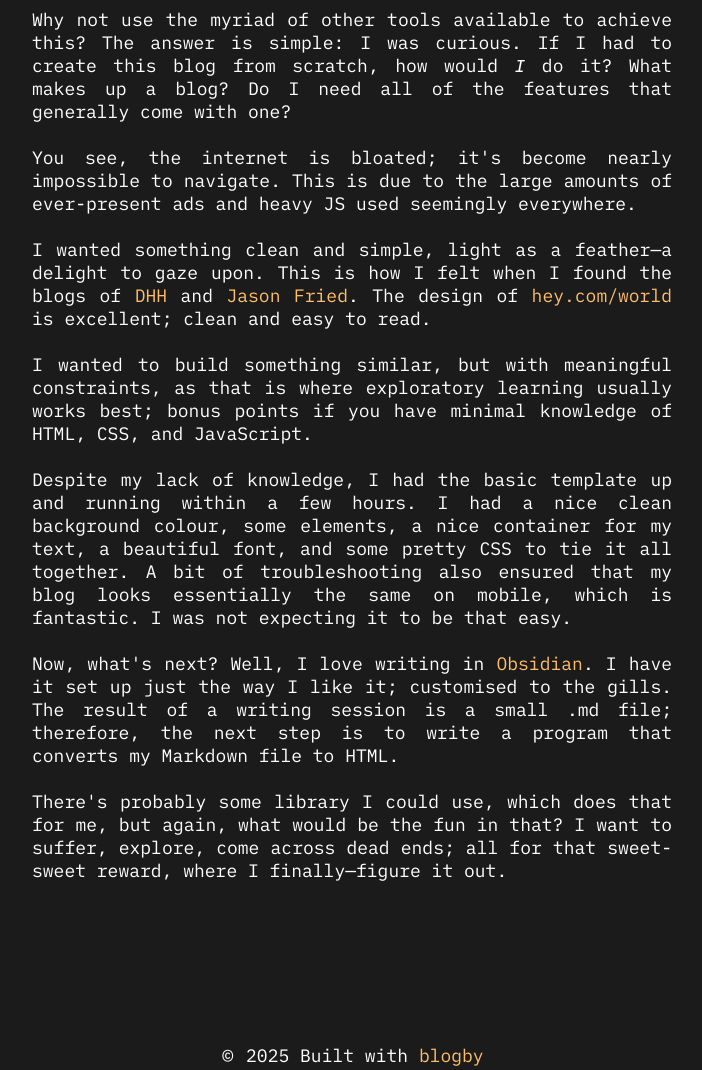
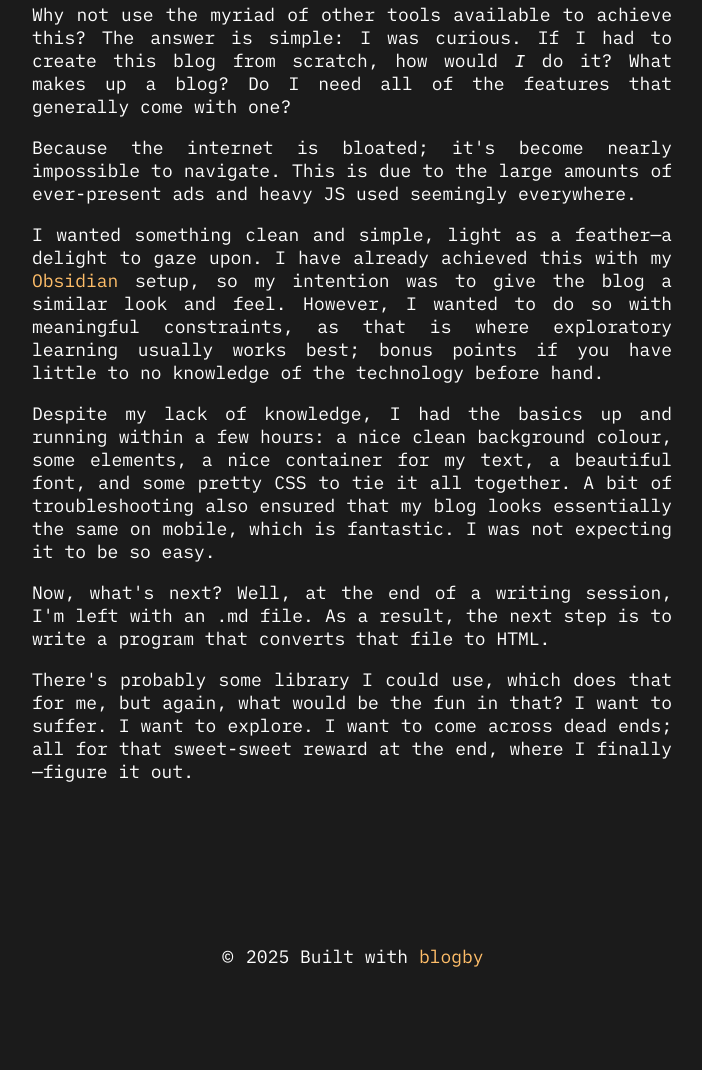
Before and after one commit to bcionescu/blogby, a plain HTML site: page posts/why-would-you-reinvent-the-wheel/index.html in a window 1280 px wide. Shown: the part 633-1703 px from the top of the page, without its empty margins (288-990 px from the left). After the commit the page ends 1637 px from the top, so only its background shows below. Drawn offline with Linux system fonts and the light colour scheme; a web font is replaced by a local one.

Commit message:
Initial commit

```diff
--- a/css/styles.css
+++ b/css/styles.css
@@ -1,27 +1,18 @@
-/* Regular font */
 @font-face {
-	/* font-family: 'JetBrainsMono'; */
-	/* src: url('../fonts/JetBrainsMono-Regular.woff2') format('woff2'); */
 	font-family: 'iAWriterMono';
 	src: url('../fonts/iAWriterMonoS-Regular.woff2') format('woff2');
 	font-weight: normal;
 	font-style: normal;
 }
 
-/* Bold font */
 @font-face {
-	/* font-family: 'JetBrainsMono'; */
-	/* src: url('../fonts/JetBrainsMono-Bold.woff2') format('woff2'); */
 	font-family: 'iAWriterMono';
 	src: url('../fonts/iAWriterMonoS-Bold.woff2') format('woff2');
 	font-weight: bold;
 	font-style: normal;
 }
 
-/* Italic font */
 @font-face {
-	/* font-family: 'JetBrainsMono'; */
-	/* src: url('../fonts/JetBrainsMono-Italic.woff2') format('woff2'); */
 	font-family: 'iAWriterMono';
 	src: url('../fonts/iAWriterMonoS-Italic.woff2') format('woff2');
 	font-weight: normal;
@@ -34,12 +25,10 @@ body {
 	margin: 0;
 	display: flex;
 	flex-direction: column;
-	/* background-color: #181725; */
 	background-color: #1B1B1B;
 	color: white;
 	font-family: 'iAWriterMono', monospace;
 	font-size: 18px;
-	/* This affects normal text like <p> */
 }
 
 .dateread {
@@ -54,10 +43,6 @@ p {
 
 h1 {
 	font-size: 69px;
-	/* color: #FFBE69; */
-	/* Larger heading size */
-	/* margin-bottom: 1rem; */
-	/* Optional: space below heading */
 }
 
 h2 {
@@ -65,22 +50,11 @@ h2 {
 	color: #FFBE69;
 }
 
-h4 {
-	/* color: #FFBE69 */
-}
-
 .post-preview {
-	/* border: 2px solid #1f1f24; */
-	border: 2px solid grey;
-	/* color and thickness of the border */
+	border: 2px solid rgba(128, 128, 128, 0.5);
 	border-radius: 12px;
-	/* controls roundness of the corners */
 	padding: 35px;
-	/* space inside the border */
 	margin: 16px 0;
-	/* optional: space outside the border */
-	/* background-color: #fff; */
-	/* optional: background color */
 }
 
 .post-preview a {
@@ -107,7 +81,6 @@ a.body-link {
 	position: absolute;
 	top: 1rem;
 	left: 1.5rem;
-	/* color: #DEDAF2; */
 	color: white;
 	text-decoration: none;
 	font-size: 16px;
@@ -116,7 +89,6 @@ a.body-link {
 
 .top-center-link {
 	position: absolute;
-	/* or fixed, depending on context */
 	top: 1rem;
 	left: 50%;
 	transform: translateX(-50%);
@@ -149,7 +121,6 @@ a.read-more-link {
 
 footer {
 	text-align: center;
-	/* background-color: #333; */
 	color: white;
 	padding: 1rem;
 	margin-top: 2rem;
@@ -187,9 +158,7 @@ footer p {
 	.top-center-link {
 		position: absolute;
 		left: auto;
-		/* Clear the previous centering */
 		right: 1.5rem;
-		/* Align close to the right edge */
 		transform: none;
 	}
 
@@ -200,10 +169,6 @@ footer p {
 
 	h1 {
 		font-size: 45px;
-		/* color: #FFBE69; */
-		/* Larger heading size */
-		/* margin-bottom: 1rem; */
-		/* Optional: space below heading */
 	}
 
 }
@@ -226,18 +191,12 @@ footer p {
 	.top-center-link {
 		position: absolute;
 		left: auto;
-		/* Clear the previous centering */
 		right: 1.5rem;
-		/* Align close to the right edge */
 		transform: none;
 	}
 
 	h1 {
 		font-size: 38px;
-		/* color: #FFBE69; */
-		/* Larger heading size */
-		/* margin-bottom: 1rem; */
-		/* Optional: space below heading */
 	}
 
 	h2 {
--- a/posts/why-would-you-reinvent-the-wheel/index.html
+++ b/posts/why-would-you-reinvent-the-wheel/index.html
@@ -4,7 +4,7 @@
 <head>
 	<meta charset="UTF-8">
 	<meta name="viewport" content="width=device-width, initial-scale=1.0">
-	<title>Why Would You Reinvent The Wheel?- bcionescu.com</title>
+	<title>Why Would You Reinvent The Wheel? - bcionescu.com</title>
 	<link rel="stylesheet" href="/css/styles.css">
 </head>
 
@@ -15,62 +15,35 @@
 	<div class="container">
 		<br><br>
 		<center>
-			<!-- <h4 style="margin-bottom: 0;">May 15, 2025</h4> -->
 			<br><br>
 			<h1 style="margin-top: 0;">Why Would You Reinvent The Wheel?</h1>
 		</center>
-		<b><br>
-			<p>May 15, 2025</p>
-		</b>
-		<p>It is a fair question. Why <i>would</i> you do that? For example, this blog, which you are currently looking at,
-			was
-			designed from scratch using HTML, CSS, and a sprinkling of vanilla JS—that's it!
-			<br><br>
-			Why not use the myriad of other tools available to achieve this? The answer is simple: I was curious. If I had to
-			create this blog from scratch, how would <i>I</i> do it? What makes up a blog? Do I need all of the features that
-			generally come with one?
-			<br><br>
-			You see, the internet is bloated; it's become nearly impossible to navigate. This is due to the large amounts of
-			ever-present ads and heavy JS used seemingly everywhere.
-			<br><br>
-			I wanted something clean and simple, light as a feather—a delight to gaze upon. This is how I felt when I found
-			the blogs of <a href="https://world.hey.com/dhh" class="body-link" target="_blank"
-				rel="noopener noreferrer">DHH</a> and <a href="https://world.hey.com/jason" class="body-link" target="_blank"
-				rel="noopener noreferrer">Jason Fried</a>. The design of <a href="https://www.hey.com/world/" class="body-link"
-				target="_blank" rel="noopener noreferrer">hey.com/world</a> is excellent; clean and easy to
-			read.
-			<br><br>
-			I wanted to build something similar, but with meaningful constraints, as that is where exploratory learning
-			usually works best; bonus points if you have minimal knowledge of HTML, CSS, and JavaScript.
-			<br><br>
-			Despite my lack of knowledge, I had the basic template up and running within a few hours. I had a nice clean
-			background colour, some elements, a nice container for my text, a beautiful font, and some pretty CSS to tie it
-			all together. A bit of troubleshooting also ensured that my blog looks essentially the same on mobile, which is
-			fantastic. I was not expecting it to be that easy.
-			<br><br>
-			Now, what's next? Well, I love writing in <a href="https://obsidian.md" class="body-link" target="_blank"
-				rel="noopener noreferrer">Obsidian</a>. I have it set up
-			just the way I like
-			it; customised to the
-			gills. The result of a writing session is a small .md file; therefore, the next step is to write a program that
-			converts my Markdown file to HTML.
-			<br><br>
-			There's probably some library I could use, which does that for me, but again, what would be the fun in that? I
-			want to suffer, explore, come across dead ends; all for that sweet-sweet reward, where I
-			finally—figure it out.
-	</div>
+		<br>
+			<b><p>May 15, 2025</p></b>
 
-	<!-- Footer Placeholder -->
+			<p>It is a fair question. Why <i>would</i> you do that? For example, this blog, which you are currently looking at, was designed from scratch using HTML, CSS, and a sprinkling of vanilla JS—that's it!</p>
+
+			<p>Why not use the myriad of other tools available to achieve this? The answer is simple: I was curious. If I had to create this blog from scratch, how would <i>I</i> do it? What makes up a blog? Do I need all of the features that generally come with one?</p>
+
+			<p>Because the internet is bloated; it's become nearly impossible to navigate. This is due to the large amounts of ever-present ads and heavy JS used seemingly everywhere.</p>
+
+			<p>I wanted something clean and simple, light as a feather—a delight to gaze upon. I have already achieved this with my <a href="https://obsidian.md" class="body-link" target="_blank" rel="noopener noreferrer">Obsidian</a> setup, so my intention was to give the blog a similar look and feel. However, I wanted to do so with meaningful constraints, as that is where exploratory learning usually works best; bonus points if you have little to no knowledge of the technology before hand.</p>
+
+			<p>Despite my lack of knowledge, I had the basics up and running within a few hours: a nice clean background colour, some elements, a nice container for my text, a beautiful font, and some pretty CSS to tie it all together. A bit of troubleshooting also ensured that my blog looks essentially the same on mobile, which is fantastic. I was not expecting it to be so easy.</p>
+
+			<p>Now, what's next? Well, at the end of a writing session, I'm left with an .md file. As a result, the next step is to write a program that converts that file to HTML.</p>
+
+			<p>There's probably some library I could use, which does that for me, but again, what would be the fun in that? I want to suffer. I want to explore. I want to come across dead ends; all for that sweet-sweet reward at the end, where I finally—figure it out.</p>
+		</div>
+
 	<footer id="footer"></footer>
 
 	<script>
 		document.addEventListener("DOMContentLoaded", function () {
-			// Load Header
 			fetch('/templates/header.html')
 				.then(response => response.text())
 				.then(data => document.getElementById('header').innerHTML = data);
 
-			// Load Footer
 			fetch('/templates/footer.html')
 				.then(response => response.text())
 				.then(data => document.getElementById('footer').innerHTML = data);
--- a/templates/footer.html
+++ b/templates/footer.html
@@ -1,4 +1,3 @@
 <footer>
-	<p>&copy; 2025 Built with </p>
-	<p><a href="https://github.com/bcionescu/blogby" target="_blank">blogby</a></p>
+	<p>&copy; 2025 Built with <a href="https://github.com/bcionescu/blogby" target="_blank">blogby</a></p>
 </footer>
```
Also changed, not shown: index.html (+3 -13 lines), templates/header.html (+0 -1 lines), templates/post.html (+1 -4 lines), 4 other files.
